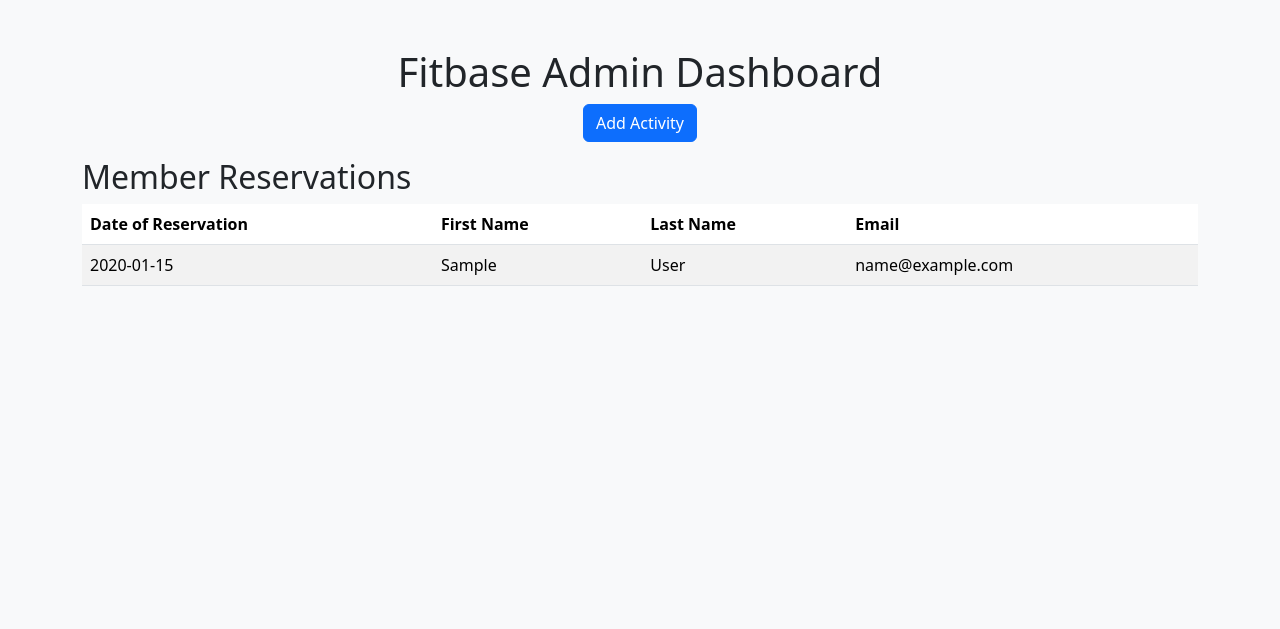
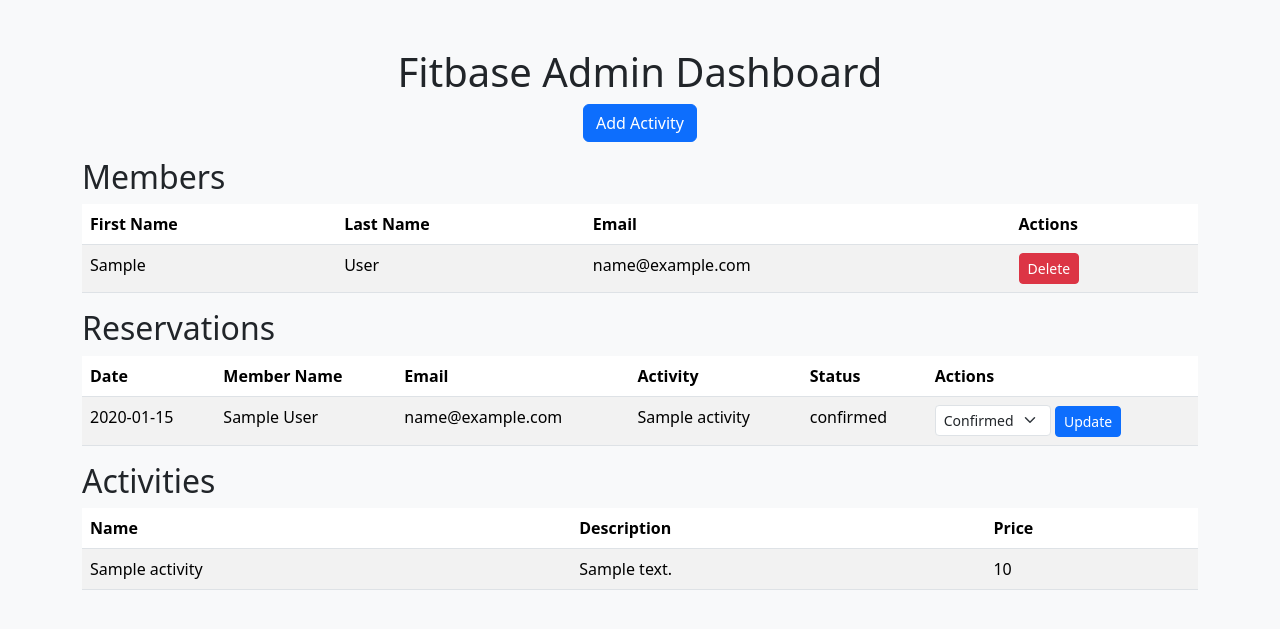
Before and after one commit to OussamaBenoujja/FITlab, a PHP site: page /views/admin_dashboard.php in a window 1280 px wide. Shown: the top 629 px of the page. Run offline with PHP 8.4, Linux system fonts and the light colour scheme; tables that the repository leaves empty hold one stand-in row (values such as "Sample post").

Commit message:
updated the admin dashboard

```diff
--- a/views/admin_dashboard.php
+++ b/views/admin_dashboard.php
@@ -1,8 +1,4 @@
 <?php
-
-
-
-
 require_once('../control/db_config.php');
 require_once('../control/basecrud.php');
 require_once('../control/control.php');
@@ -10,37 +6,69 @@ require_once('../control/control.php');
 $database = new Database();
 $conn = $database->conn;
 
+$users = new Users($conn);
+$activities = new Activities($conn);
 
 
-if ($_SERVER["REQUEST_METHOD"] == "POST" && isset($_POST['add_activity'])) {
-    $name = $_POST['activity_name'];
-    $description = $_POST['description'];
-    $price = $_POST['price'];
+$memberList = $users->read('users', "role = 'member'");
+$activityList = $activities->read('activities');
 
-    $stmt = $conn->prepare("INSERT INTO activities (name, description, price) VALUES (:name, :description, :price)");
-    $stmt->bindParam(':name', $name);
-    $stmt->bindParam(':description', $description);
-    $stmt->bindParam(':price', $price);
 
-    if ($stmt->execute()) {
+$reservationQuery = "
+    SELECT
+        r.id,
+        r.reservation_date,
+        r.status,
+        u.firstName,
+        u.lastName,
+        u.email,
+        a.name as activity_name
+    FROM reservations r
+    JOIN users u ON r.user_id = u.id
+    JOIN activities a ON r.activity_id = a.id
+    ORDER BY r.reservation_date DESC";
+
+$stmt = $conn->prepare($reservationQuery);
+$stmt->execute();
+$reservationList = $stmt->fetchAll(PDO::FETCH_ASSOC);
+
+// Handle POST requests
+if ($_SERVER['REQUEST_METHOD'] == 'POST') {
+    if (isset($_POST['delete_user'])) {
+        $userId = $_POST['user_id'];
+        $users->deleteUser($userId);
+        header("Location: " . $_SERVER['PHP_SELF']);
+    }
+
+    if (isset($_POST['update_reservation_status'])) {
+        $reservationId = $_POST['reservation_id'];
+        $status = $_POST['status'];
+
+        $updateQuery = "UPDATE reservations SET status = :status WHERE id = :id";
+        $stmt = $conn->prepare($updateQuery);
+        $stmt->execute([
+            ':status' => $status,
+            ':id' => $reservationId
+        ]);
+
+        header("Location: " . $_SERVER['PHP_SELF']);
+    }
+
+    if (isset($_POST['add_activity'])) {
+        $activityData = [
+            'name' => $_POST['activity_name'],
+            'description' => $_POST['description'],
+            'price' => $_POST['price']
+        ];
+
+        if ($activities->createActivity($activityData)) {
             echo "<script>alert('Activity added successfully!');</script>";
+            header("Location: " . $_SERVER['PHP_SELF']);
         } else {
             echo "<script>alert('Failed to add activity.');</script>";
         }
     }
-
-function fetchReservations($conn) {
-    $query = "
-        SELECT r.id, u.firstName, u.lastName, u.email, r.reservation_date
-        FROM reservations r
-        JOIN users u ON r.user_id = u.id";
-
-    $stmt = $conn->prepare($query);
-    $stmt->execute();
-    return $stmt->fetchAll(PDO::FETCH_ASSOC);
 }
-
-$reservationList = fetchReservations($conn);
 ?>
 
 <!DOCTYPE html>
@@ -80,24 +108,87 @@ $reservationList = fetchReservations($conn);
         </form>
     </div>
 
-        <!-- Reservations Table -->
-        <h2>Member Reservations</h2>
+    <!-- Members Table -->
+    <h2>Members</h2>
     <table class="table table-striped">
         <thead>
         <tr>
-                    <th>Date of Reservation</th>
             <th>First Name</th>
             <th>Last Name</th>
             <th>Email</th>
+            <th>Actions</th>
+        </tr>
+        </thead>
+        <tbody>
+        <?php foreach ($memberList as $member): ?>
+            <tr>
+                <td><?php echo htmlspecialchars($member['firstName']); ?></td>
+                <td><?php echo htmlspecialchars($member['lastName']); ?></td>
+                <td><?php echo htmlspecialchars($member['email']); ?></td>
+                <td>
+                    <form method="POST" style="display: inline-block;">
+                        <input type="hidden" name="user_id" value="<?php echo $member['id']; ?>">
+                        <button type="submit" name="delete_user" class="btn btn-danger btn-sm">Delete</button>
+                    </form>
+                </td>
+            </tr>
+        <?php endforeach; ?>
+        </tbody>
+    </table>
+
+    <!-- Reservations Table -->
+    <h2>Reservations</h2>
+    <table class="table table-striped">
+        <thead>
+        <tr>
+            <th>Date</th>
+            <th>Member Name</th>
+            <th>Email</th>
+            <th>Activity</th>
+            <th>Status</th>
+            <th>Actions</th>
         </tr>
         </thead>
         <tbody>
         <?php foreach ($reservationList as $reservation): ?>
             <tr>
                 <td><?php echo htmlspecialchars($reservation['reservation_date']); ?></td>
-                        <td><?php echo htmlspecialchars($reservation['firstName']); ?></td>
-                        <td><?php echo htmlspecialchars($reservation['lastName']); ?></td>
+                <td><?php echo htmlspecialchars($reservation['firstName'] . ' ' . $reservation['lastName']); ?></td>
                 <td><?php echo htmlspecialchars($reservation['email']); ?></td>
+                <td><?php echo htmlspecialchars($reservation['activity_name']); ?></td>
+                <td><?php echo htmlspecialchars($reservation['status']); ?></td>
+                <td>
+                    <form method="POST" style="display: inline-block;">
+                        <input type="hidden" name="reservation_id" value="<?php echo $reservation['id']; ?>">
+                        <select name="status" class="form-select form-select-sm d-inline w-auto">
+                            <option value="pending" <?php if ($reservation['status'] === 'pending') echo 'selected'; ?>>Pending</option>
+                            <option value="confirmed" <?php if ($reservation['status'] === 'confirmed') echo 'selected'; ?>>Confirmed</option>
+                            <option value="canceled" <?php if ($reservation['status'] === 'canceled') echo 'selected'; ?>>Canceled</option>
+                        </select>
+                        <button type="submit" name="update_reservation_status" class="btn btn-primary btn-sm">Update</button>
+                    </form>
+                </td>
+            </tr>
+        <?php endforeach; ?>
+        </tbody>
+    </table>
+
+    <!-- Activities Table -->
+    <h2>Activities</h2>
+    <table class="table table-striped">
+        <thead>
+        <tr>
+            <th>Name</th>
+            <th>Description</th>
+            <th>Price</th>
+        </tr>
+        </thead>
+        <tbody>
+        <?php foreach ($activityList as $activity): ?>
+            <tr>
+                <td><?php echo htmlspecialchars($activity['name']); ?></td>
+                <td><?php echo htmlspecialchars($activity['description']); ?></td>
+                <td><?php echo htmlspecialchars($activity['price']); ?></td>
             </tr>
         <?php endforeach; ?>
         </tbody>
@@ -110,5 +201,7 @@ $reservationList = fetchReservations($conn);
         activityForm.style.display = activityForm.style.display === "none" ? "block" : "none";
     };
 </script>
+
+<script src="https://cdnjs.cloudflare.com/ajax/libs/bootstrap/5.3.2/js/bootstrap.bundle.min.js"></script>
 </body>
 </html>
```
Lines whose indentation alone changed are shown as unchanged.
